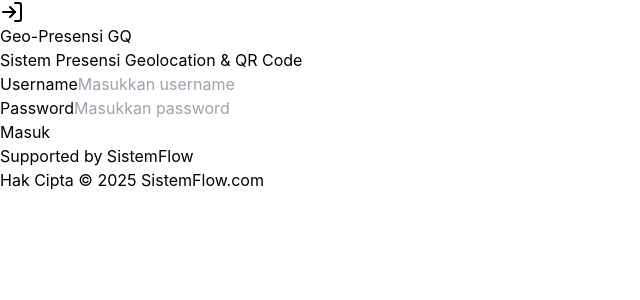
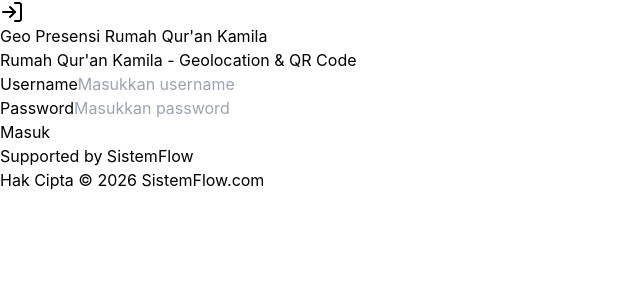
Before and after one commit to miqbalputra/rq-kamila-geo-presensi, a React (Vite) app: page /login in a window 1280 px wide. Shown: the top 300 px of the page, without its empty margins (0-640 px from the left). Built offline with nearby package versions, Linux system fonts and the light colour scheme; no server answers.

Commit message:
Branding: Update to Rumah Qur'an Kamila and Copyright 2026

```diff
--- a/src/pages/Login.jsx
+++ b/src/pages/Login.jsx
@@ -47,8 +47,8 @@ function Login({ onLogin }) {
           <div className="inline-flex items-center justify-center w-16 h-16 bg-blue-100 rounded-full mb-4">
             <LogIn className="w-8 h-8 text-blue-600" />
           </div>
-          <h1 className="text-3xl font-bold text-gray-800">Geo-Presensi GQ</h1>
-          <p className="text-gray-600 mt-2">Sistem Presensi Geolocation & QR Code</p>
+          <h1 className="text-3xl font-bold text-gray-800">Geo Presensi Rumah Qur'an Kamila</h1>
+          <p className="text-gray-600 mt-2">Rumah Qur'an Kamila - Geolocation & QR Code</p>
         </div>
 
         <form onSubmit={handleSubmit} className="space-y-6">
@@ -98,7 +98,7 @@ function Login({ onLogin }) {
         <div className="mt-6 text-center text-sm text-gray-500">
           <p className="mb-1">Supported by SistemFlow</p>
           <p>
-            Hak Cipta © 2025{' '}
+            Hak Cipta © 2026{' '}
             <a
               href="https://sistemflow.com"
               target="_blank"
```
